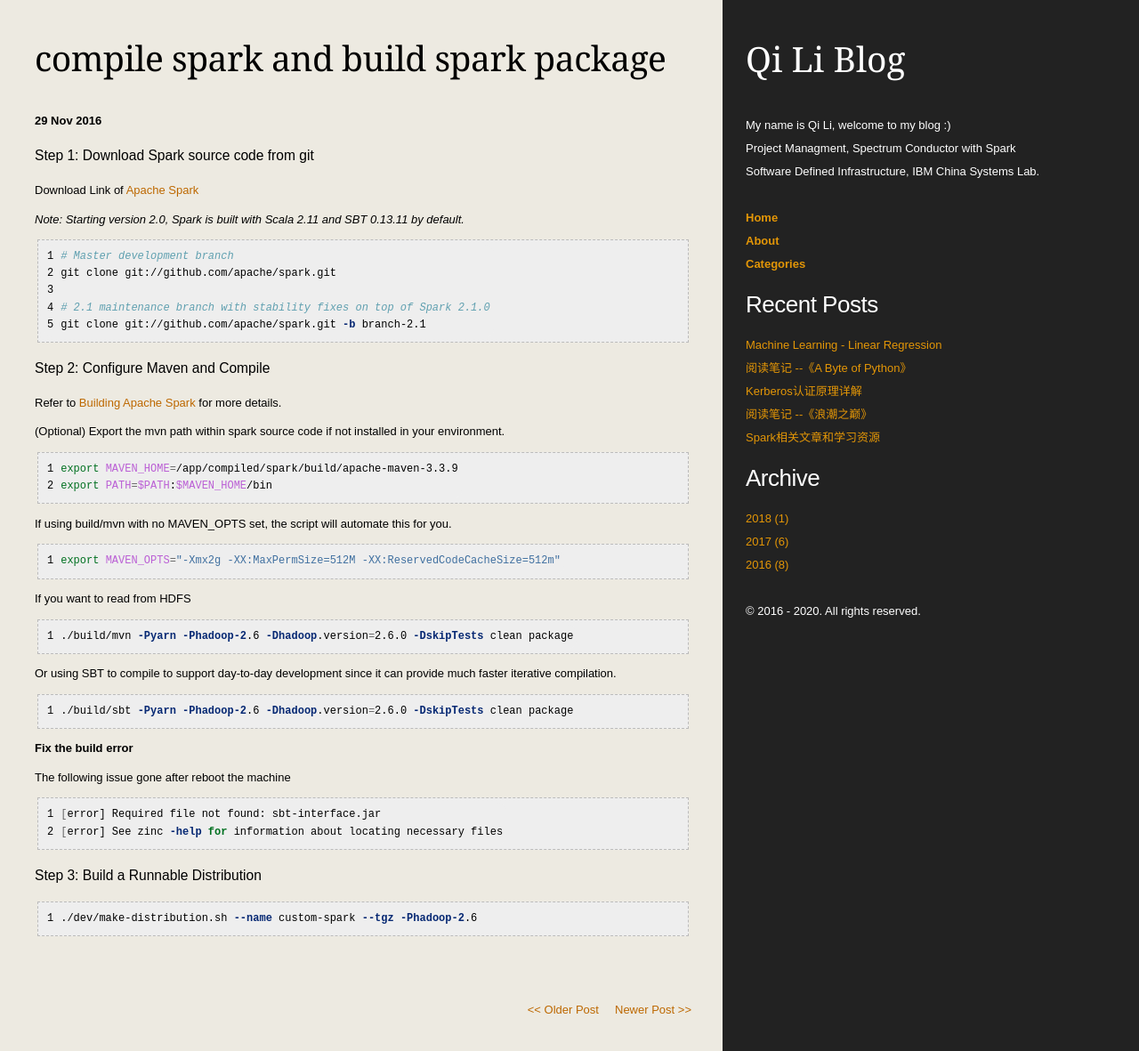
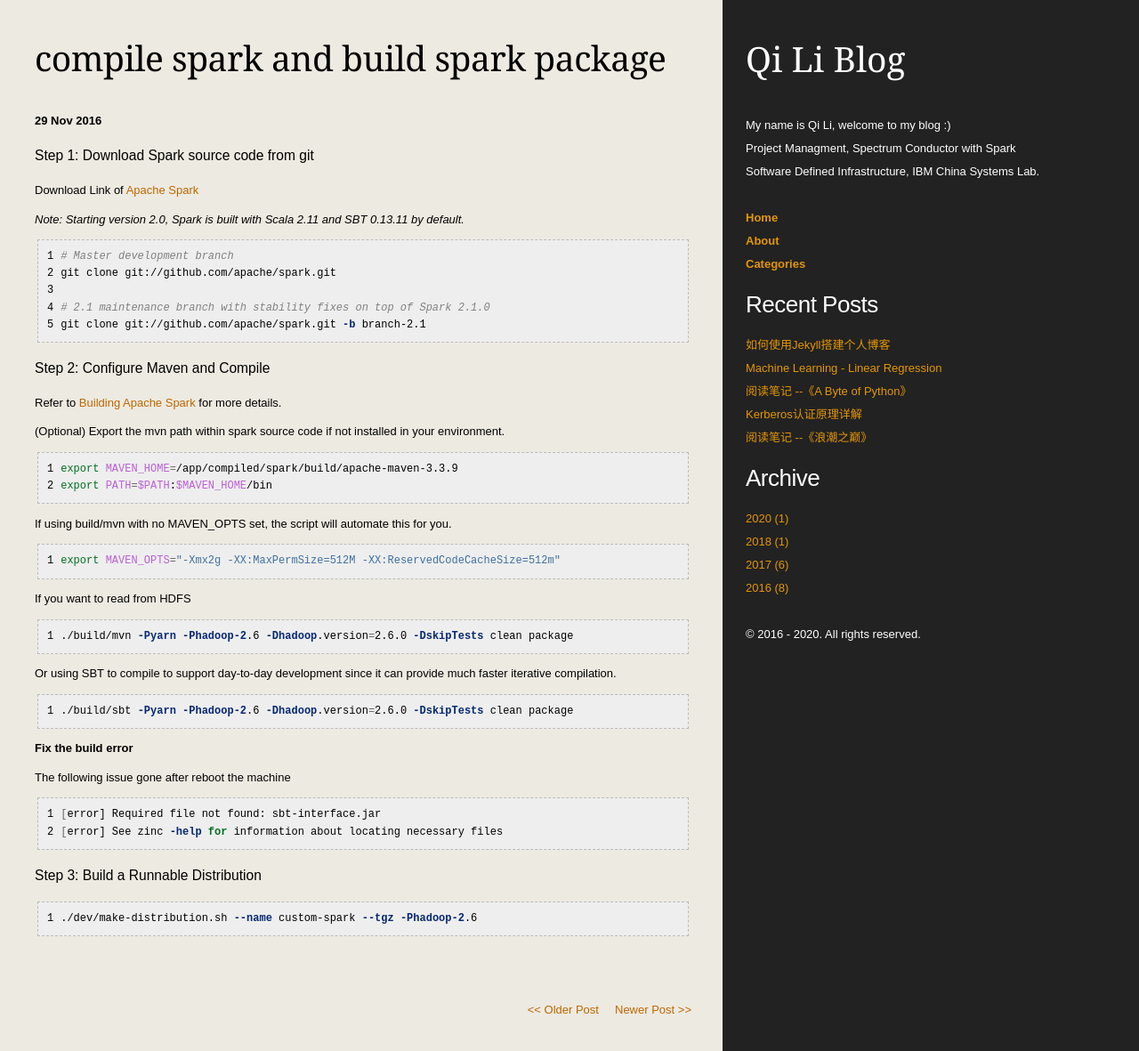
Before and after one commit to qili93/qili93.github.io, a Jekyll site: the page built from _posts/2016-11-29-Build-and-Compile-Spark.md, in a window 1280 px wide and 1181 px high. Shown: the whole window at 89% size. Built offline with Jekyll 4.4.1, drawn with Linux system fonts in a browser that asks for light colours; some web fonts are replaced; some of the changed lines change nothing that is shown.

Commit message:
update comment color

````diff
--- /dev/null
+++ b/_posts/2020-01-01-how-to-use-jekyll.md
@@ -0,0 +1,50 @@
+---
+layout: post
+title: 如何使用Jekyll搭建个人博客
+categories:  Tools
+tags: Jekyll
+---
+
+
+
+### 安装和使用Jekyll
+
+第一步：在Mac上安装Jekyll
+
+```bash
+sudo gem install bundler jekyll
+```
+
+第二步：在Repo文件夹下创建Gemfile，并修改Gemfile为如下两行内容
+
+```shell
+bundle init
+
+source "https://rubygems.org"
+gem 'github-pages', group: :jekyll_plugins
+```
+
+第三步：根据Gemfile安装依赖包
+
+
+```shell
+bundle install
+```
+
+第四步：编译个人repo并生成serving
+
+```shell
+bundle exec jekyll serve
+```
+
+第五步：打开本地网站即可查看，并实时监控网页变化
+
+http://localhost:4000/
+
+
+
+
+### 参考：
+
+1. [Jekyll Docs](https://jekyllrb.com/docs/)
+2. [Setting up your GitHub Pages site locally with Jekyll](https://docs.github.com/en/enterprise/2.14/user/articles/setting-up-your-github-pages-site-locally-with-jekyll#keeping-your-site-up-to-date-with-the-github-pages-gem)
--- a/media/css/highlight.css
+++ b/media/css/highlight.css
@@ -1,5 +1,5 @@
 .hll { background-color: #ffffcc }
-.c { color: #60a0b0; font-style: italic } /* Comment */
+.c { color: #808080; font-style: italic } /* Comment */
 .err { border: 1px solid #FF0000 } /* Error */
 .k { color: #007020; font-weight: bold } /* Keyword */
 .o { color: #666666 } /* Operator */
````
